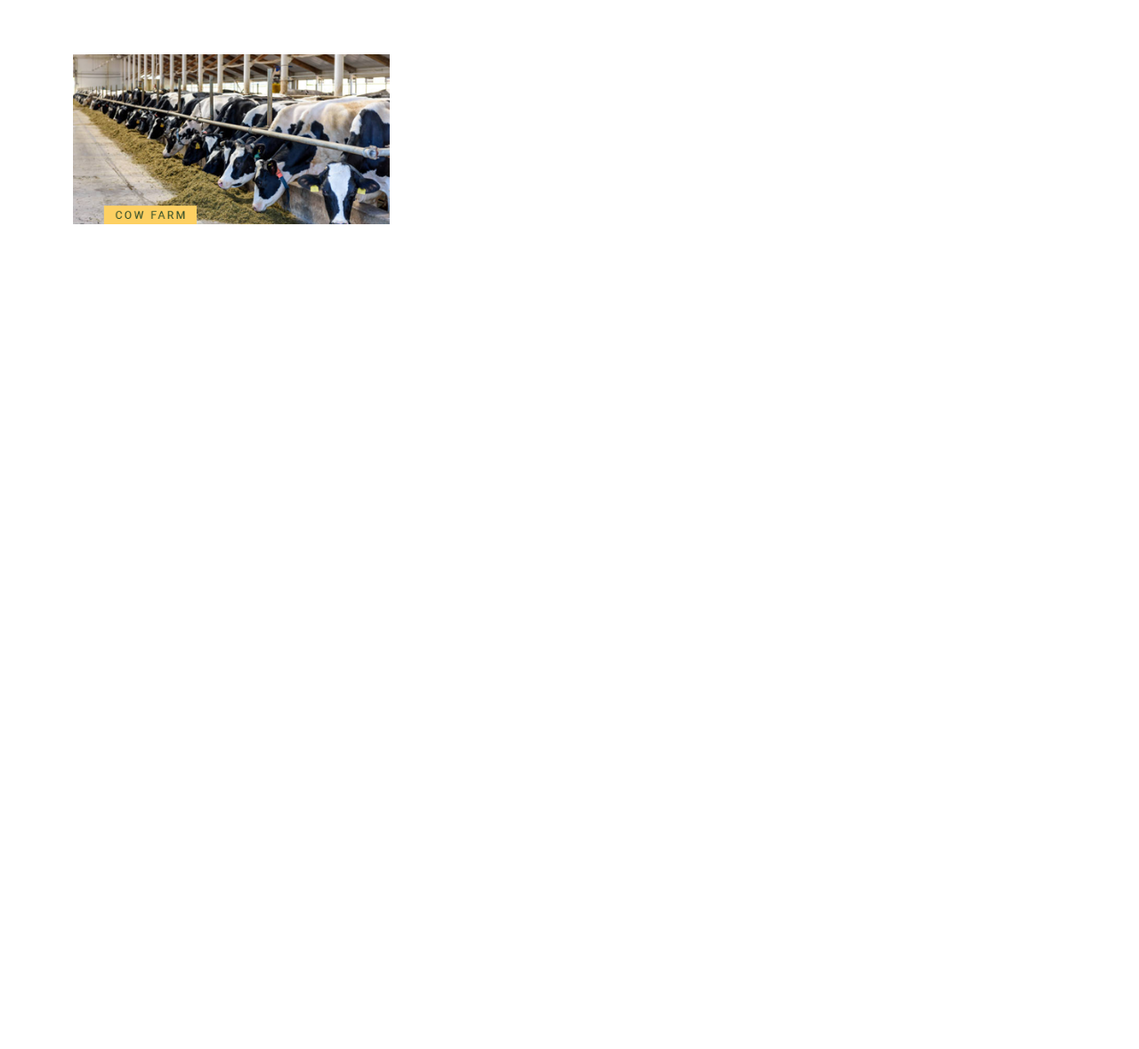
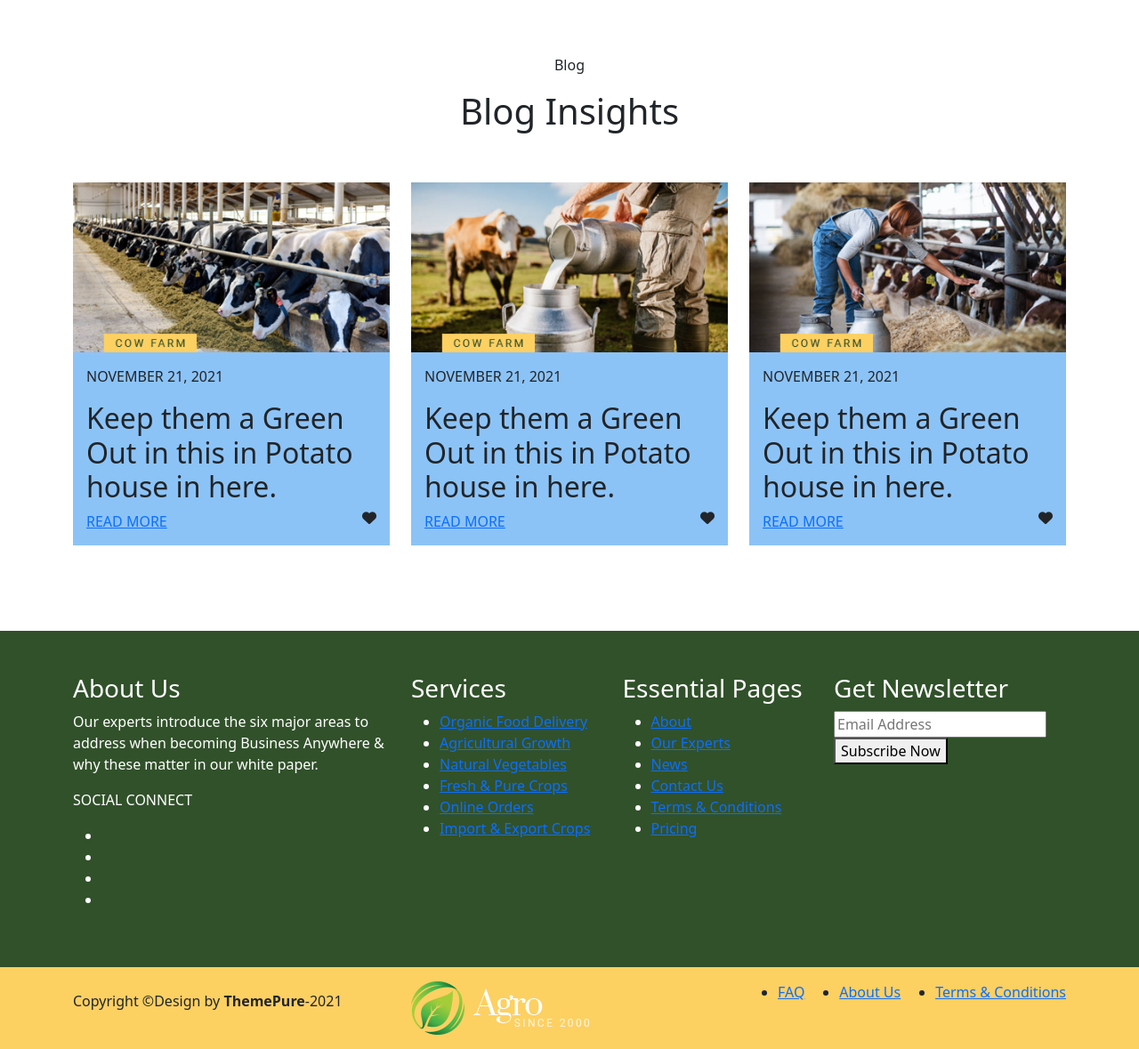
Before and after one commit to mazhars-git/cow-firm-project, a plain HTML site: page index.html in a window 1280 px wide. Shown: the part 4381-5560 px from the top of the page at 89% size. Before the commit the page ends 4681 px from the top, so only its background shows below. Drawn offline with nearby package versions, Linux system fonts and the light colour scheme.

Commit message:
all section created

```diff
--- a/index.html
+++ b/index.html
@@ -367,16 +367,119 @@
 
     <!-------------------Blog section---------------------->
 
-    <section class="blog-section py-5">
+    <section class="blog-section py-5 mb-5">
         <div class="container">
+            <p class="text-center">Blog</p>
+            <h1 class="text-center pb-lg-5">Blog Insights</h1>
             <div class="row">
                 <div class="col-md-4">
                     <img class="img-fluid" src="images/blog-1.PNG" alt="">
+                    <div class="blog-content">
+                        <p>NOVEMBER 21, 2021</p>
+                        <h2>Keep them a Green Out in this in
+                            Potato house in here.</h2>
+                        <div class="d-flex justify-content-between">
+                            <a href="#">READ MORE</a>
+                            <i class="fa fa-heart"></i>
+                        </div>
+                    </div>
+                </div>
+                <div class="col-md-4">
+                    <img class="img-fluid" src="images/blog-2.PNG" alt="">
+                    <div class="blog-content">
+                        <p>NOVEMBER 21, 2021</p>
+                        <h2>Keep them a Green Out in this in
+                            Potato house in here.</h2>
+                        <div class="d-flex justify-content-between">
+                            <a href="#">READ MORE</a>
+                            <i class="fa fa-heart"></i>
+                        </div>
+                    </div>
+                </div>
+                <div class="col-md-4">
+                    <img class="img-fluid" src="images/blog-3.PNG" alt="">
+                    <div class="blog-content">
+                        <p>NOVEMBER 21, 2021</p>
+                        <h2>Keep them a Green Out in this in
+                            Potato house in here.</h2>
+                        <div class="d-flex justify-content-between">
+                            <a href="#">READ MORE</a>
+                            <i class="fa fa-heart"></i>
+                        </div>
+                    </div>
                 </div>
             </div>
         </div>
     </section>
 
+    <!--------------Contact section ---------------------->
+    <section class="contact py-5 text-white">
+        <div class="container">
+            <div class="row">
+                <div class="col-md-4">
+                    <h3>About Us</h3>
+                    <p>Our experts introduce the six major areas to address when becoming Business Anywhere &
+                        why these matter in our white paper.</p>
+                    <p>SOCIAL CONNECT</p>
+                    <ul>
+                        <li><a href="#"></a></li>
+                        <li><a href="#"></a></li>
+                        <li><a href="#"></a></li>
+                        <li><a href="#"></a></li>
+                    </ul>
+                </div>
+                <div class="col-md-5">
+                    <div class="row">
+                        <div class="col-6">
+                            <h3>Services</h3>
+                            <ul>
+                                <li><a href="#">Organic Food Delivery</a></li>
+                                <li><a href="#">Agricultural Growth</a></li>
+                                <li><a href="#">Natural Vegetables</a></li>
+                                <li><a href="#">Fresh & Pure Crops</a></li>
+                                <li><a href="#">Online Orders</a></li>
+                                <li><a href="#">Import & Export Crops</a></li>
+                            </ul>
+                        </div>
+                        <div class="col-6">
+                            <h3>Essential Pages</h3>
+                            <ul>
+                                <li><a href="#">About</a></li>
+                                <li><a href="#">Our Experts</a></li>
+                                <li><a href="#">News</a></li>
+                                <li><a href="#">Contact Us</a></li>
+                                <li><a href="#">Terms & Conditions</a></li>
+                                <li><a href="#">Pricing</a></li>
+                            </ul>
+                        </div>
+                    </div>
+                </div>
+                <div class="col-md-3">
+                    <h3>Get Newsletter</h3>
+                    <input type="email" placeholder="Email Address">
+                    <button>Subscribe Now</button>
+                </div>
+            </div>
+        </div>
+    </section>
+
+    <!---------Footer------------->
+
+    <section class="footer">
+        <div class="container py-3">
+            <div class="row">
+                <div class="col-md-4 align-self-center"><p>Copyright &copy;Design by <b>ThemePure</b>-2021</p></div>
+                <div class="col-md-4"><img src="images/logo.png" alt=""></div>
+                <div class="col-md-4">
+                    <ul class="d-flex justify-content-between align-self-center">
+                        <li><a href="#">FAQ</a></li>
+                        <li><a href="#">About Us</a></li>
+                        <li><a href="#">Terms & Conditions</a></li>
+                    </ul>
+                </div>
+            </div>
+        </div>
+    </section>
 
 
 
--- a/styles/style.scss
+++ b/styles/style.scss
@@ -130,3 +130,19 @@
         padding-top: 58%;
     }
 }
+
+/*------------Blog Section-------------*/
+
+.blog-content{
+    @include style-content();
+}
+
+/*------------contact--------------*/
+.contact{
+    background-color: #31512a;
+}
+
+/*------footer----------*/
+.footer{
+    background-color: #fdd062;
+}
```
Also changed, not shown: styles/style.css, 1 other file.
